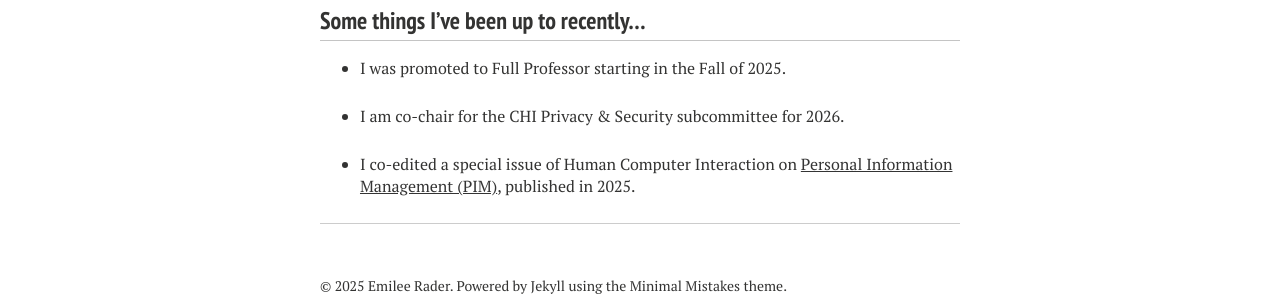
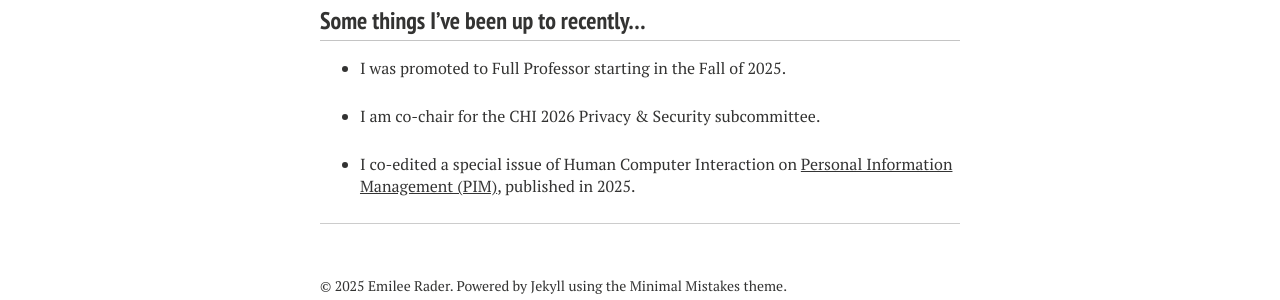
Before and after one commit to bierdoctor/bierdoctor.github.io, a Jekyll site: the page built from index.md, in a window 1280 px wide. Shown: the part 838-1138 px from the top of the page. Built offline with Jekyll 4.4.1, drawn with Linux system fonts in a browser that asks for light colours; nearby versions of some CDN libraries.

Commit message:
tiny update to home page

```diff
--- a/index.md
+++ b/index.md
@@ -14,7 +14,7 @@ For example, it is hard enough for end users of computing systems to be aware of
 
 - I was promoted to Full Professor starting in the Fall of 2025.
 
-- I am co-chair for the CHI Privacy & Security subcommittee for 2026.
+- I am co-chair for the CHI 2026 Privacy & Security subcommittee.
 
 - I co-edited a special issue of Human Computer Interaction on [Personal Information Management (PIM)](https://www.tandfonline.com/doi/full/10.1080/07370024.2025.2482191), published in 2025.
 
```
